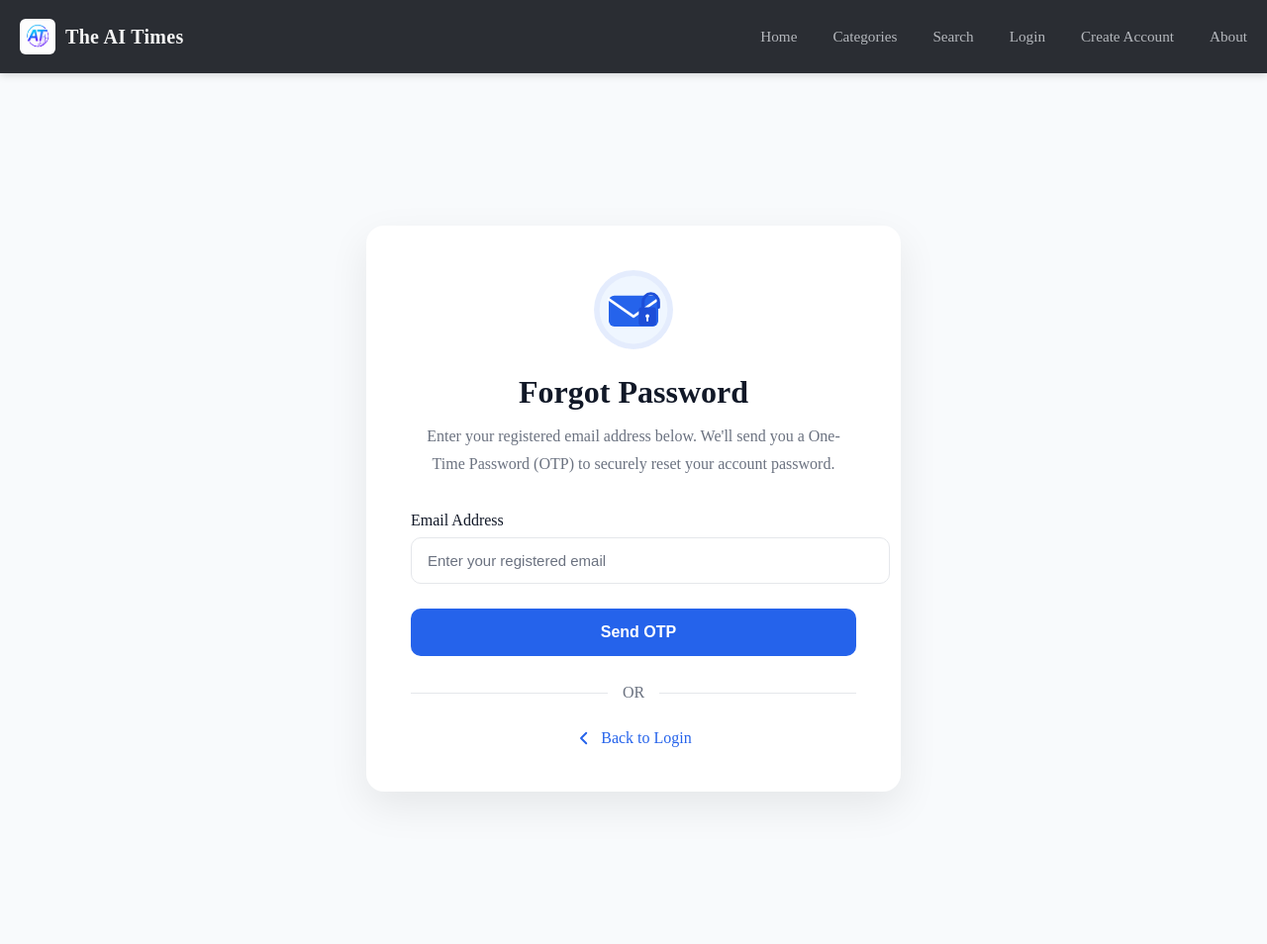
After one commit to rathodmilandipsinh-ui/The-AI-times, a Flask app: page /auth/forgot-password in a window 1280 px wide. The commit adds this page. Shown: the whole page at 99% size. Run offline with Flask 3, Linux system fonts and the light colour scheme.

Commit message:
forgot password page added

```diff
--- a/config.py
+++ b/config.py
@@ -13,3 +13,5 @@ class Config:
 
     SQLALCHEMY_DATABASE_URI = os.environ.get("DB_URL")
     SQLALCHEMY_TRACK_MODIFICATIONS = False
+    MAIL_EMAIL = os.environ.get("MAIL_EMAIL")
+    MAIL_PASSWORD = os.environ.get("MAIL_PASSWORD")
--- a/requirements.txt
+++ b/requirements.txt
@@ -2,3 +2,4 @@ flask
 flask_sqlalchemy
 python-dotenv
 gunicorn
+Authlib
--- a/routes/auth.py
+++ b/routes/auth.py
@@ -9,7 +9,8 @@ from werkzeug.security import generate_password_hash
 from database import db
 from models.user import User
 from services.auth_service import (
-    login_user,logout_user)
+    login_user,logout_user,
+    forgot_password)
 
 
 
@@ -58,6 +59,22 @@ def login():
         return redirect(url_for("home"))
     return render_template("auth/login.html")
 
+@auth.route("/auth/forgot-password",methods=["GET","POST"])
+def forgot_password_route():
+    if request.method == "POST":
+        email = request.form.get("email")
+        response,msg = forgot_password(email)
+        if not response:
+            flash(msg,"error")
+            return redirect(url_for("auth.forgot_password_route"))
+        flash(msg,"success")
+        return redirect(url_for("auth.otp_verification"))
+    return render_template("auth/forgot-password.html")
+
+
+@auth.route("/otp-verification", methods=["GET", "POST"])
+def otp_verification():
+    return render_template("auth/otp-verification.html")
 
 @auth.route("/auth/logout")
 def logout():
--- a/services/auth_service.py
+++ b/services/auth_service.py
@@ -65,15 +65,12 @@ def forgot_password(email):
 
     otp = generate_otp()
     session["reset_email"] = email
+    session["otp"] = otp
 
     if not send_otp_email(email, otp):
         return False, "Unable to send OTP email."
 
     return True, "Verification code sent successfully."
-
-from models.user import User
-from services.password_service import hash_password
-from flask import session
 
 def reset_password(new_password):
 
--- /dev/null
+++ b/static/css/forgot-password.css
@@ -0,0 +1,240 @@
+/* ===========================
+   THEME
+=========================== */
+
+:root {
+    --bg: #f8fafc;
+    --card: #ffffff;
+    --card-hover: #f9fafb;
+    --text: #111827;
+    --text-light: #6b7280;
+    --primary: #2563eb;
+    --primary-hover: #1d4ed8;
+    --border: #e5e7eb;
+    --shadow: 0 15px 40px rgba(0, 0, 0, .08);
+
+    --radius: 18px;
+    --radius-sm: 10px;
+    --transition: .3s ease;
+}
+
+[data-theme="dark"] {
+    --bg: #0f172a;
+    --card: #1e293b;
+    --card-hover: #334155;
+    --text: #f8fafc;
+    --text-light: #94a3b8;
+    --primary: #3b82f6;
+    --primary-hover: #2563eb;
+    --border: #334155;
+    --shadow: 0 15px 40px rgba(0, 0, 0, .45);
+}
+
+/* ===========================
+   FORGOT PASSWORD
+=========================== */
+
+.forgot-section {
+    min-height: 100vh;
+    display: flex;
+    justify-content: center;
+    align-items: center;
+    background: var(--bg);
+    padding: 40px 20px;
+}
+
+.forgot-card {
+    width: 100%;
+    max-width: 450px;
+    background: var(--card);
+    border-radius: var(--radius);
+    box-shadow: var(--shadow);
+    padding: 45px;
+    transition: var(--transition);
+}
+
+.forgot-card:hover {
+    transform: translateY(-4px);
+}
+
+/* ===========================
+   ICON
+=========================== */
+
+.forgot-icon {
+    width: 80px;
+    height: 80px;
+    margin: 0 auto 25px;
+    border-radius: 50%;
+    background: rgba(37, 99, 235, .12);
+    display: flex;
+    justify-content: center;
+    align-items: center;
+}
+
+
+.forgot-icon img{
+    width:80px;
+    height:80px;
+}
+
+/* ===========================
+   TEXT
+=========================== */
+
+.forgot-card h2 {
+    text-align: center;
+    color: var(--text);
+    font-size: 2rem;
+    margin-bottom: 12px;
+}
+
+.subtitle {
+    text-align: center;
+    color: var(--text-light);
+    line-height: 1.7;
+    margin-bottom: 35px;
+}
+
+/* ===========================
+   FORM
+=========================== */
+
+.form-group {
+    margin-bottom: 25px;
+}
+
+.form-group label {
+    display: block;
+    color: var(--text);
+    font-weight: 500;
+    margin-bottom: 8px;
+}
+
+.form-group input {
+    width: 100%;
+    padding: 14px 16px;
+    border: 1px solid var(--border);
+    border-radius: var(--radius-sm);
+    background: var(--card);
+    color: var(--text);
+    transition: var(--transition);
+    font-size: 15px;
+}
+
+.form-group input::placeholder {
+    color: var(--text-light);
+}
+
+.form-group input:focus {
+    outline: none;
+    border-color: var(--primary);
+    box-shadow: 0 0 0 4px rgba(37, 99, 235, .12);
+}
+
+/* ===========================
+   BUTTON
+=========================== */
+
+.login-btn {
+    width: 100%;
+    padding: 15px;
+    border: none;
+    border-radius: var(--radius-sm);
+    background: var(--primary);
+    color: #fff;
+    font-size: 16px;
+    font-weight: 600;
+    cursor: pointer;
+    display: flex;
+    justify-content: center;
+    align-items: center;
+    gap: 10px;
+    transition: var(--transition);
+}
+
+.login-btn:hover {
+    background: var(--primary-hover);
+}
+
+/* ===========================
+   DIVIDER
+=========================== */
+
+.divider {
+    margin: 28px 0;
+    text-align: center;
+    color: var(--text-light);
+    position: relative;
+}
+
+.divider span {
+    background: var(--card);
+    padding: 0 15px;
+    position: relative;
+    z-index: 2;
+}
+
+.divider::before {
+    content: "";
+    position: absolute;
+    top: 50%;
+    left: 0;
+    width: 100%;
+    height: 1px;
+    background: var(--border);
+}
+
+/* ===========================
+   BACK LINK
+=========================== */
+
+.back-link{
+    display:flex;
+    justify-content:center;
+    align-items:center;
+    gap:8px;
+    color:var(--primary);
+    text-decoration:none;
+    font-weight:500;
+    transition:.3s;
+}
+
+.back-link img{
+    width:18px;
+    height:18px;
+    transition:.3s;
+}
+
+.back-link:hover{
+    color:var(--primary-hover);
+}
+
+.back-link:hover img{
+    transform:translateX(-4px);
+}
+
+/* ===========================
+   RESPONSIVE
+=========================== */
+
+@media (max-width: 576px) {
+
+    .forgot-card {
+        padding: 35px 25px;
+    }
+
+    .forgot-card h2 {
+        font-size: 1.8rem;
+    }
+
+    .forgot-icon {
+        width: 70px;
+        height: 70px;
+    }
+
+    .forgot-icon i {
+        font-size: 30px;
+    }
+
+}
--- /dev/null
+++ b/templates/auth/forgot-password.html
@@ -0,0 +1,58 @@
+{% extends "base/base.html" %}
+
+{% block title %}
+Forgot Password
+{% endblock %}
+
+{% block content %}
+
+<link rel="stylesheet" href="{{ url_for('static', filename='css/forgot-password.css') }}">
+
+<section class="forgot-section">
+
+    <div class="forgot-card">
+
+        <div class="forgot-icon">
+            <img src="{{ url_for('static', filename='images/forgot-password.svg') }}" alt="Forgot Password">
+        </div>
+
+        <h2>Forgot Password</h2>
+
+        <p class="subtitle">
+            Enter your registered email address below. We'll send you a One-Time
+            Password (OTP) to securely reset your account password.
+        </p>
+
+        <form action="{{ url_for('auth.forgot_password_route') }}" method="POST">
+
+            <div class="form-group">
+
+                <label for="email">
+                    Email Address
+                </label>
+
+                <input type="email" id="email" name="email" placeholder="Enter your registered email" required>
+
+            </div>
+
+            <button type="submit" class="login-btn">
+                <i class="bi bi-send-fill"></i>
+                Send OTP
+            </button>
+
+        </form>
+
+        <div class="divider">
+            <span>OR</span>
+        </div>
+
+        <a href="{{ url_for('auth.login') }}" class="back-link">
+            <img src="{{ url_for('static', filename='images/arrow-left.svg') }}" alt="Back">
+            Back to Login
+        </a>
+
+    </div>
+
+</section>
+
+{% endblock %}
--- a/templates/auth/login.html
+++ b/templates/auth/login.html
@@ -94,7 +94,7 @@ Login
 
                     </label>
 
-                    <a href="">
+                    <a href="{{ url_for('auth.forgot_password_route' ) }}">
                         Forgot Password?
                     </a>
 
```
Also changed, not shown: static/js/otp.js (+81 -0 lines), templates/auth/otp-verification.html (+8 -8 lines), static/images/arrow-left.svg (added), static/images/forgot-password.svg (added), 1 other file.
